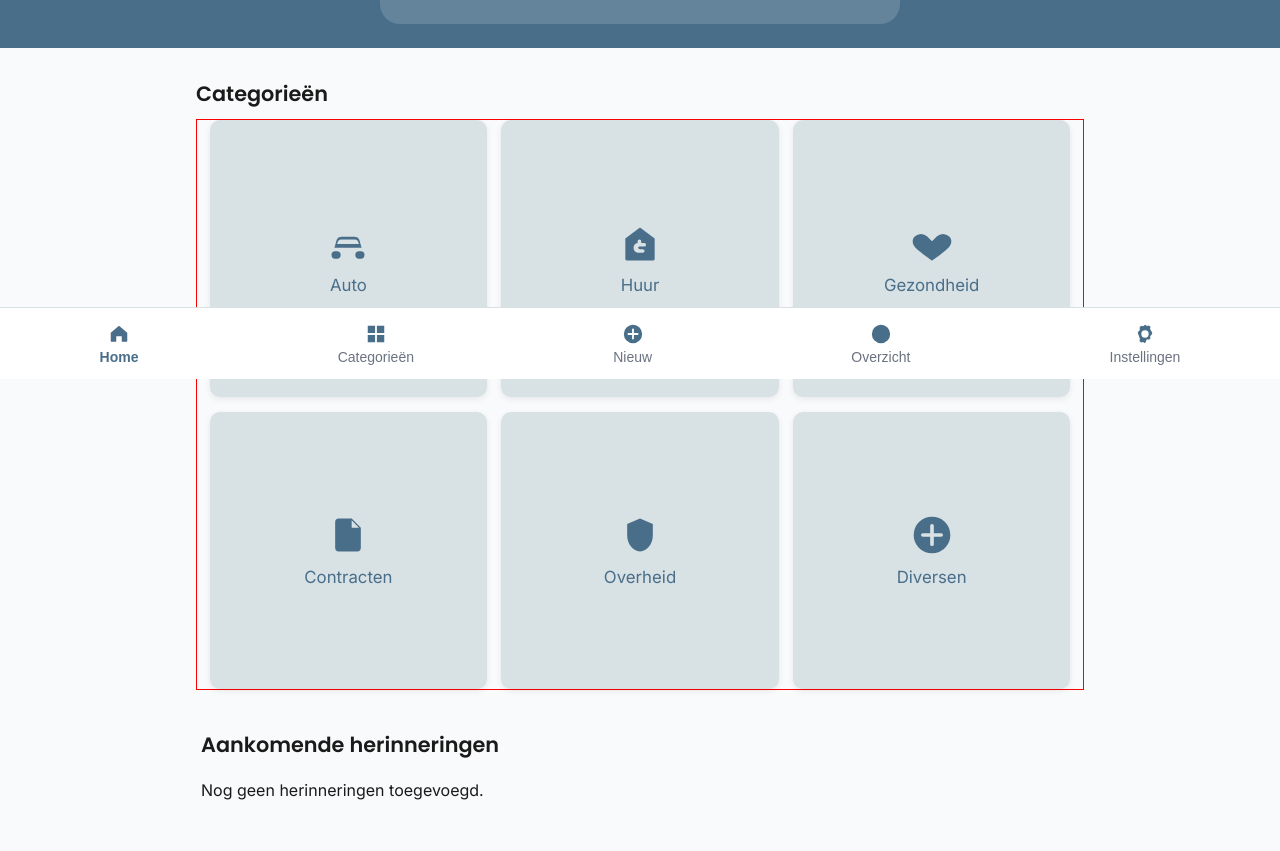
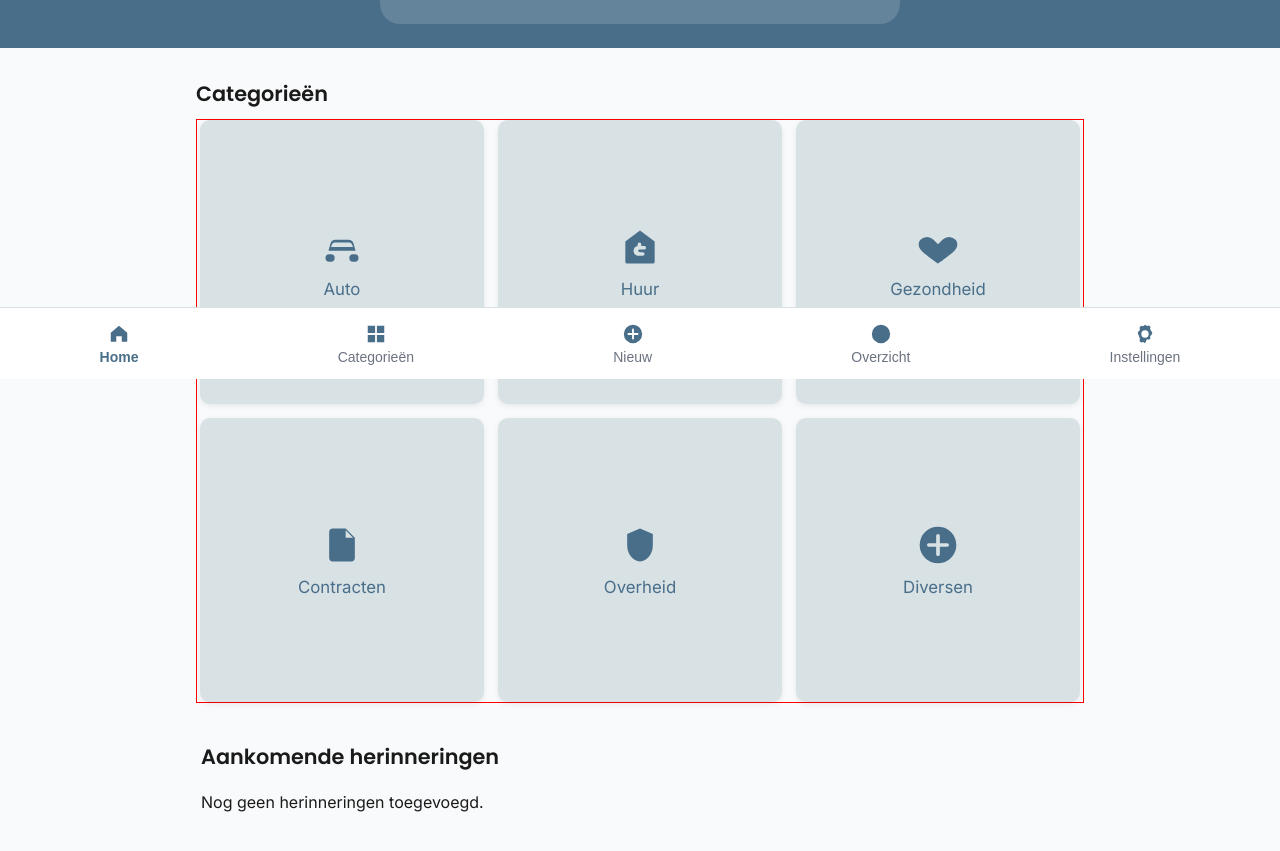
Before and after one commit to harrolds/temio, a React (Vite) app: page / in a window 1280 px wide. Shown: the part 421-1272 px from the top of the page. Built offline with nearby package versions, Linux system fonts and the light colour scheme.

Commit message:
Update styles.extra.css

```diff
--- a/src/styles.extra.css
+++ b/src/styles.extra.css
@@ -540,8 +540,8 @@ h3.section-title {
   width: 100%;
   max-width: 100%;
   box-sizing: border-box;
-  padding-inline: 0.8rem;
-border:1px solid red;
+  padding-inline: 0.2rem;
+  border:1px solid red;
 }
 
 @media (max-width: 340px) {
```
